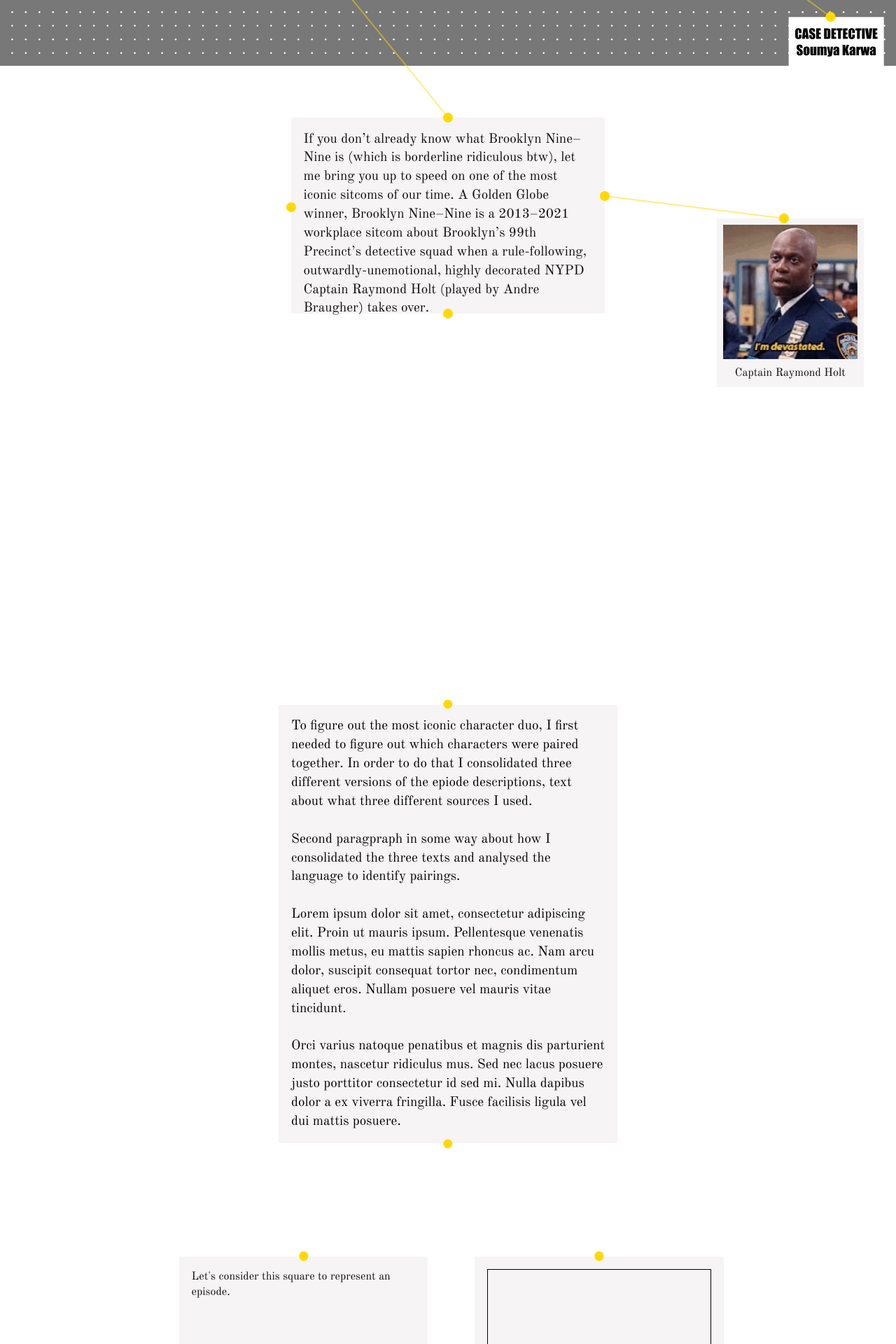
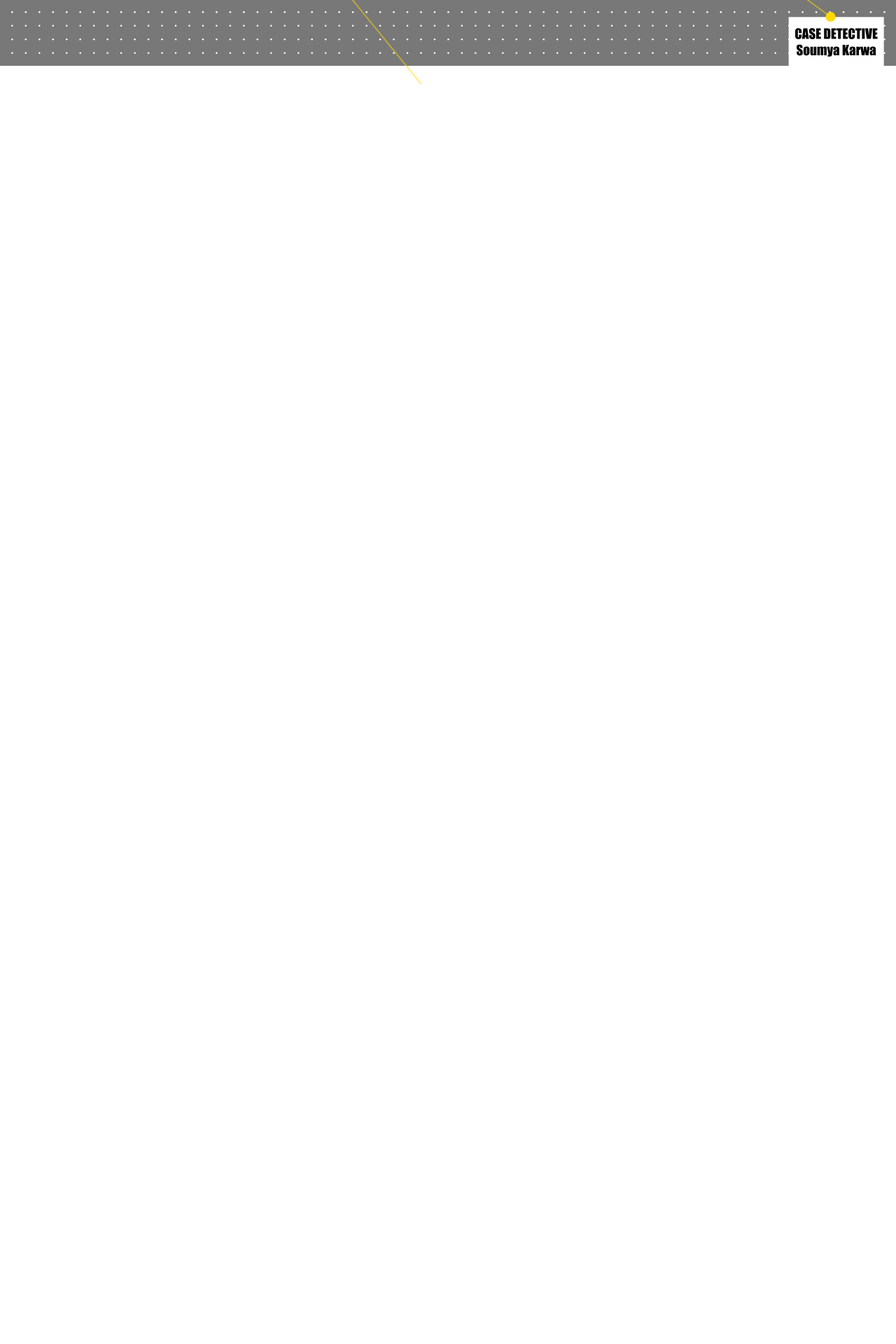
Before and after one commit to soumyakarwa/comedy-duos, a Svelte app in the folder frontend/svelte-app/: page / in a window 1280 px wide. Shown: the part 680-2600 px from the top of the page at 70% size. After the commit the page ends 800 px from the top, so only its background shows below. Built offline with nearby package versions, Linux system fonts and the light colour scheme.

Commit message:
figured out how to scroll within sections using right arrow

```diff
--- a/frontend/svelte-app/public/global.css
+++ b/frontend/svelte-app/public/global.css
@@ -3,7 +3,12 @@ body {
   position: relative;
   width: 100%;
   height: 100%;
+  overflow: hidden;
   /* background-color: #787878; */
+}
+
+::-webkit-scrollbar {
+  display: none;
 }
 
 :root {
--- a/frontend/svelte-app/src/App.svelte
+++ b/frontend/svelte-app/src/App.svelte
@@ -1,16 +1,16 @@
 <script>
 	import LandingPage from './LandingPage.svelte';
 	import Content from './Content.svelte';
+	import { onMount } from 'svelte';
 
 	let episodeData = []; // Initialize with appropriate default values
-  	let specificDataPoint = null;
+	let specificDataPoint = null;
+
 </script>
 
 <main>
 	<img src="/assets/dot-grid.svg" alt="case board dot grid" class="background-svg" />
-	<LandingPage />
 	<Content {episodeData} {specificDataPoint}/>
-	<!-- <LandingPage /> -->
 </main>
 
 <style>
@@ -22,6 +22,5 @@
 		stroke: var(--white);
 		stroke-width: 5;
 		z-index: -1; /* Ensure it is behind other content */
-		/* background-size: cover; */
 	}
-  </style>
+</style>
--- a/frontend/svelte-app/src/Characters.svelte
+++ b/frontend/svelte-app/src/Characters.svelte
@@ -9,7 +9,10 @@
   let svgWidth, svgHeight, svg;
   let pinTop, pinRight, pinLeft, pinBottom;
   let raymond, jake, amy, terry, rosa, gina, charles;
-  let currentTextIndex = 0;
+
+  // let currentTextIndex = 0;
+  export let currentTextIndex;
+
   let connectingLine = false;
   const sectionTexts = [
     `If you don’t already know what Brooklyn Nine–Nine is (which is borderline ridiculous btw), let me bring you up to speed on one of the most iconic sitcoms of our time. A Golden Globe winner, Brooklyn Nine–Nine is a 2013–2021 workplace sitcom about Brooklyn’s 99th Precinct’s detective squad when a rule-following, outwardly-unemotional, highly decorated NYPD <span class="yellow">Captain Raymond Holt</span> (played by Andre Braugher) takes over.`,
@@ -151,6 +154,21 @@
       setTimeout(() => {createLine(svg, originPin, characterPin, Math.random() * Constants.maxLineDelay)}, Constants.maxLineDelay);
   }
 
+  $: {
+    if (characters.length > 0 && typeof currentTextIndex === 'number' && currentTextIndex > 0 && currentTextIndex < characters.length) {
+      let char = characters[currentTextIndex];
+      let charElement = document.getElementById(char.id);
+
+      // Ensure the element exists before manipulating it
+      if (charElement) {
+        charElement.style.visibility = 'visible';
+        addCharacterDiv(charElement, svg, char.pin, char.originPin);
+      } else {
+        console.error(`Element with ID ${char.id} not found.`);
+      }
+    }
+  }
+
   function handleClick() {
     currentTextIndex++;
     let char = characters[currentTextIndex]
--- a/frontend/svelte-app/src/Constants.js
+++ b/frontend/svelte-app/src/Constants.js
@@ -94,3 +94,11 @@ export const characterTextBoxHeight =
   parseFloat(getCSSVariable("--text-box-height")) / 100;
 export const characterTextBoxWidth =
   parseFloat(getCSSVariable("--text-box-width")) / 100;
+
+// SECTION TEXTS
+export const standaloneText1 = [
+  `To figure out the most iconic character duo, I first needed to figure out which characters were paired together. In order to do that I consolidated three different versions of the episode descriptions, text about what three different sources I used.`,
+  `Second paragraph in some way about how I consolidated the three texts and analyzed the language to identify pairings.`,
+  `Lorem ipsum dolor sit amet, consectetur adipiscing elit. Proin ut mauris ipsum. Pellentesque venenatis mollis metus, eu mattis sapien rhoncus ac. Nam arcu dolor, suscipit consequat tortor nec, condimentum aliquet eros. Nullam posuere vel mauris vitae tincidunt.`,
+  `Orci varius natoque penatibus et magnis dis parturient montes, nascetur ridiculus mus. Sed nec lacus posuere justo porttitor consectetur id sed mi. Nulla dapibus dolor a ex viverra fringilla. Fusce facilisis ligula vel dui mattis posuere.`,
+];
--- a/frontend/svelte-app/src/Content.svelte
+++ b/frontend/svelte-app/src/Content.svelte
@@ -1,19 +1,51 @@
 <script>
-    import Characters from "./Characters.svelte"
+    import LandingPage from "./LandingPage.svelte";
+	import Characters from "./Characters.svelte";
 	import Standalone from "./Standalone.svelte";
 	import EpisodeBreakdown from "./EpisodeBreakdown.svelte";
 	import HeatMap from "./HeatMap.svelte";
 	import { onMount } from 'svelte';
+    import * as Constants from "./Constants.js";
 
-    // let episodeSvg;
-    const standaloneText = [
-    `To figure out the most iconic character duo, I first needed to figure out which characters were paired together. In order to do that I consolidated three different versions of the epiode descriptions, text about what three different sources I used.`,
-    `Second paragpraph in some way about how I consolidated the three texts and analysed the language to identify pairings.`,
-    `Lorem ipsum dolor sit amet, consectetur adipiscing elit. Proin ut mauris ipsum. Pellentesque venenatis mollis metus, eu mattis sapien rhoncus ac. Nam arcu dolor, suscipit consequat tortor nec, condimentum aliquet eros. Nullam posuere vel mauris vitae tincidunt.`,
-    `Orci varius natoque penatibus et magnis dis parturient montes, nascetur ridiculus mus. Sed nec lacus posuere justo porttitor consectetur id sed mi. Nulla dapibus dolor a ex viverra fringilla. Fusce facilisis ligula vel dui mattis posuere.`]
+    // const pageSections = [LandingPage, Characters, Standalone, EpisodeBreakdown, HeatMap, Standalone]
+
+    const pageSections = [
+        { component: LandingPage, subSteps: 0 },
+        { component: Characters, subSteps: 6 },
+        { component: Standalone, subSteps: 0 },
+        { component: EpisodeBreakdown, subSteps: 7 },
+        { component: HeatMap, subSteps: 6 },
+        { component: Standalone, subSteps: 0 }
+    ];
 
 	export let episodeData;
 	export let specificDataPoint;
+    let container;
+    let currentIndex = 0;
+    let subIndexes = Array(pageSections.length).fill(0);
+
+
+	function handleKeydown(event) {
+        if (event.key === 'ArrowRight') {
+        if (subIndexes[currentIndex] < pageSections[currentIndex].subSteps) {
+            subIndexes[currentIndex]++;
+        } else if (currentIndex < pageSections.length - 1) {
+            subIndexes[currentIndex] = 0;
+            currentIndex++;
+        }
+        } else if (event.key === 'ArrowLeft') {
+            console.log(subIndexes[currentIndex]);
+        if (subIndexes[currentIndex] > 0) {
+            console.log(pageSections[currentIndex]);
+            console.log(subIndexes[currentIndex]);
+            subIndexes[currentIndex]--;
+        } else if (currentIndex > 0) {
+            subIndexes[currentIndex] = 0;
+            currentIndex--;
+        }
+        }
+    }
+
 
 	onMount(async () => {
 		try {
@@ -24,15 +56,47 @@
 		} catch (error) {
 			console.error("Error loading data:", error);
 		}
+
+        window.addEventListener('keydown', handleKeydown);
+
+		return () => {
+			window.removeEventListener('keydown', handleKeydown);
+		};
+
 	});
+
+    document.addEventListener('wheel', (e) => {
+		e.preventDefault();
+	}, { passive: false });
+
+	document.addEventListener('touchmove', (e) => {
+		e.preventDefault();
+	}, { passive: false });
+
+    $: if (container) {
+        container.style.transform = `translateY(-${(currentIndex) * 100}vh)`;
+    }
 
 </script>
 
-<Characters/>
-<Standalone text={standaloneText}/>
-<EpisodeBreakdown {episodeData} {specificDataPoint}/>
-<HeatMap {episodeData} {specificDataPoint}/>
-<Standalone text={standaloneText}/>
+<div bind:this={container} class="container">
+    <div class="section"><LandingPage/></div>
+    <div class="section"><Characters currentTextIndex={subIndexes[1]}/></div>
+    <div class="section"><Standalone text={Constants.standaloneText1}/></div>
+    <div class="section"><EpisodeBreakdown {episodeData} {specificDataPoint} currentStep={subIndexes[3]}/></div>
+    <div class="section"><HeatMap {episodeData} {specificDataPoint} index={subIndexes[4]}/></div>
+    <div class="section"><Standalone text={Constants.standaloneText1}/></div>
+</div>
 
 <style>
+.container {
+    transition: transform var(--transition-time) ease-in-out;
+    will-change: transform;
+}
+
+.section {
+    height: 100vh;
+    width: 100vw;
+}
+
 </style>
--- a/frontend/svelte-app/src/EpisodeBreakdown.svelte
+++ b/frontend/svelte-app/src/EpisodeBreakdown.svelte
@@ -22,13 +22,16 @@
 
     export let episodeData;
     export let specificDataPoint;
+    export let currentStep;
 
     let rectYPos = 0;
     let episodeDescriptions = [];
     let newDescription3;
     let characterHighlights = [];
-    let currentStep = 0;
+
+    // let currentStep = 0;
     let previousStep = -1;
+
     let sectionObserver;
 
     const steps = [`Let's consider this square to represent an episode.`, `Using three different descriptions provided me more insight, and allowed me to compare and contrast the plots for each episode.`, `Breaking the descriptions down to sentences provides insight about the different plot points.`, `Breaking down complicated sentences into clauses to improve analysis.`, `Analysing each part for character groups or pairings.`, `Comparing the descriptions to identify distinct groups. For instance, all three descriptions contain a distinct group of Jake, Charles and Terry.`, `Now it gets interesting. Description 1 is just one long sentence, but Description 3 is comprehensible and divided. I used Description 3 to correspond and break-up larger groups in Descriptions 1 & 2. So we know the second pair is, Captain Holt & Rosa.`, `And lastly, we have the unlikely duo of Amy & Gina! And so we know the groupings in __ episode. The next step, is to carry this out for all episodes of all seasons!`]
```
Also changed, not shown: frontend/svelte-app/src/HeatMap.svelte (+11 -4 lines). Lines whose indentation alone changed are shown as unchanged.
